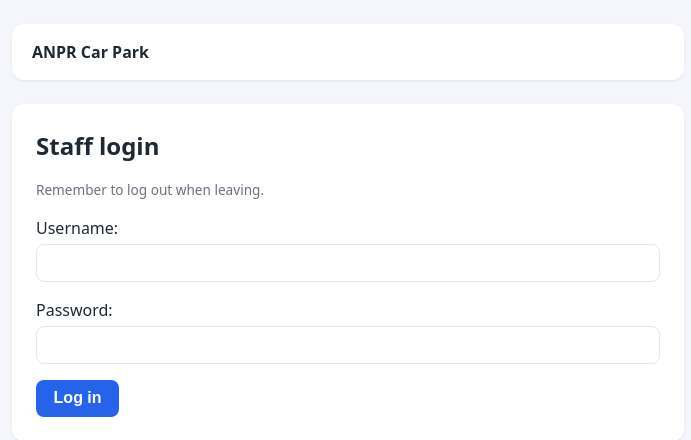
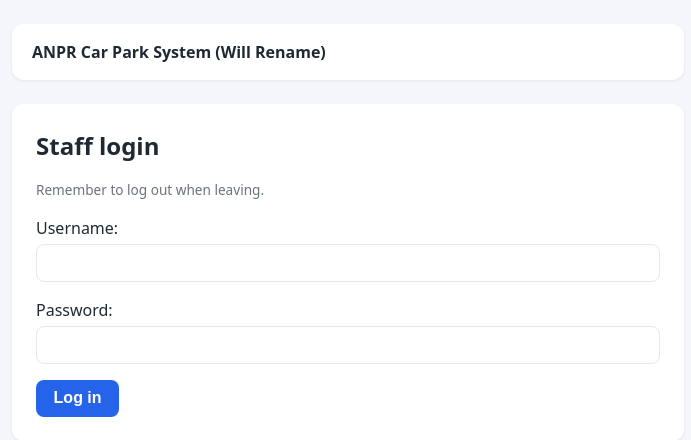
Before and after one commit to 87vspry4fw-maker/ANPR, a Flask app: page /login in a window 1280 px wide. Shown: the top 440 px of the page, without its empty margins (292-983 px from the left). Run offline with Flask 3, Linux system fonts and the light colour scheme; parts of the project's set-up code (start-up, migrations or seed data) failed here and were passed over.

Commit message:
changed title

```diff
--- a/templates/base.html
+++ b/templates/base.html
@@ -2,7 +2,7 @@
 <title>ANPR Car Park System</title>
 <link rel="stylesheet" href="{{ url_for('static', filename='style.css') }}">
 <nav>
-    <span style="font-weight:600">ANPR Car Park</span>
+    <span style="font-weight:600">ANPR Car Park System (Will Rename)</span>
     {% if session.logged_in %}
       <a href="{{ url_for('index') }}">Upload</a>
       <a href="{{ url_for('history') }}">History</a>
```
